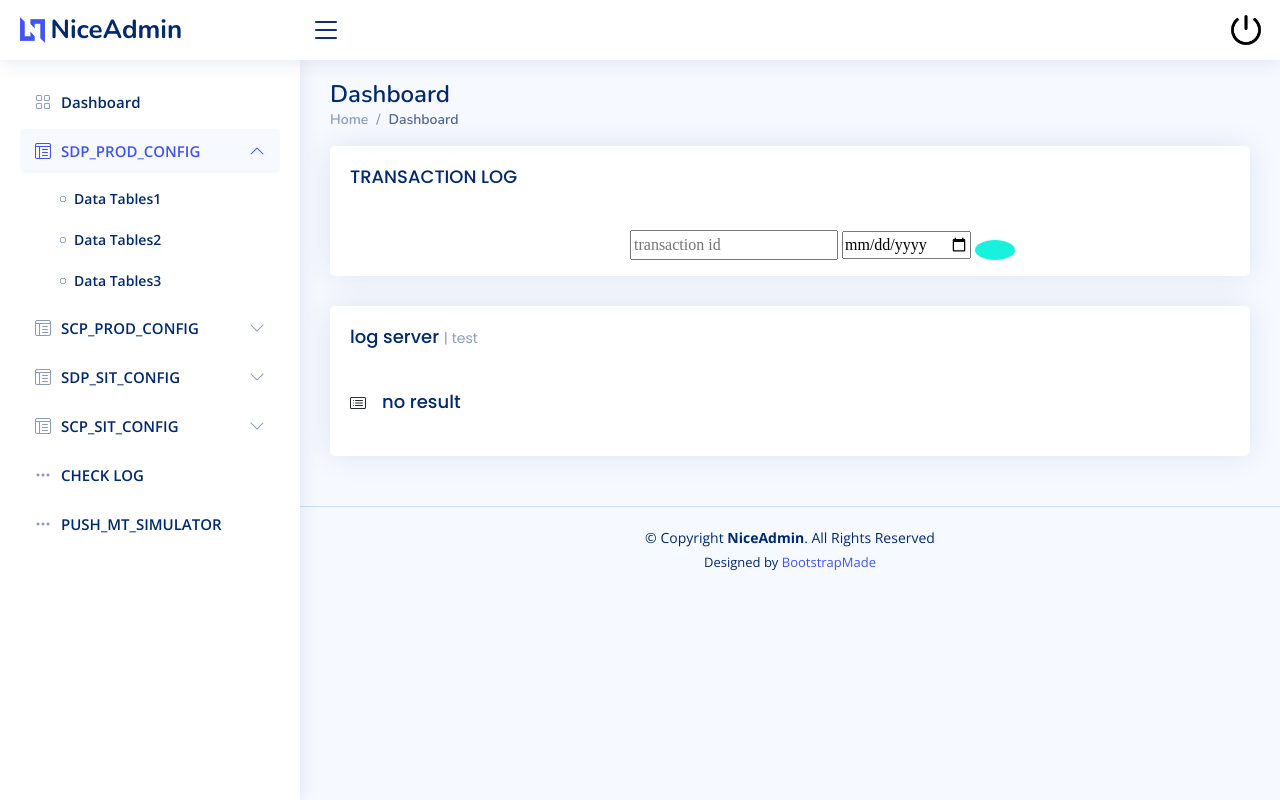
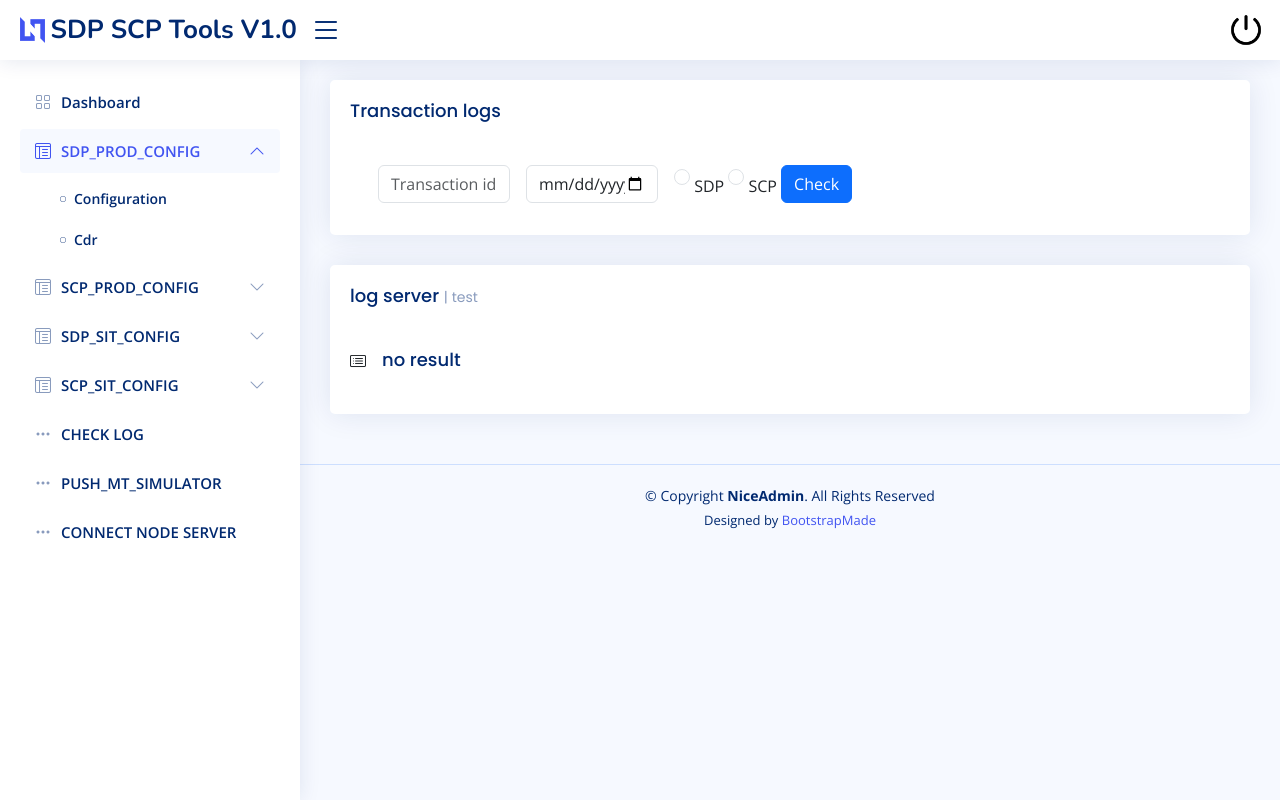
Before and after one commit to gendutkiy34/project_sdpscptools, a Flask app: template templates/logtransaction.html in a window 1280 px wide, after a click on "SDP_PROD_CONFIG". Run offline with Flask 3, Linux system fonts and the light colour scheme; the template is opened without the code that fills it, so the values that code supplies are empty; some libraries are stand-ins or nearby versions.

Commit message:
changes menus and base page sub menu

```diff
--- a/app.py
+++ b/app.py
@@ -14,39 +14,19 @@ app.app_context().push()
 def index():
     return render_template('home.html')
 
-@app.route('/test')
-def test():
-    return render_template('home.html')
+@app.route('/scpconfig')
+def scpconfig():
+    return render_template('baseconfigscp.html')
 
-@app.route('/log')
-def logcheck():
-    return render_template('home.html')
+@app.route('/scdconfig')
+def sdpconfig():
+    return render_template('baseconfigsdp.html')
 
-@app.route('/form', methods=['GET', 'POST'])
-def Simulator():
-    flag=False
-    form=FormHttpReq()
-    tempmsg=""
-    errortext=""
-    errorcode=""
-    if form.validate_on_submit():
-        flag=True
-        tempmsg="""http://{0}/push?TYPE=0&MESSAGE={1}&MOBILENO={2}&ORIGIN_ADDR={3}&REG_DELIVERY=1&PASSWORD={4}&USERNAME={5}""".format(
-            form.sdpenv.data,form.msg.data,form.msisdn.data,form.sdc.data,form.passw.data,form.username.data)
-        form.msg.data=''
-        form.passw.data=''
-        form.sdc.data=''
-        form.sdpenv.data=''
-        form.username.data=''
-        form.dt.data=''
-        form.msisdn.data=''
-        #errorcode,errortext=ReqHttp(tempmsg)
-    return render_template('simulatorform.html',formsim=form,flag=flag,errcode=errorcode,errtext=errortext,txtmsg=tempmsg)
 
-@app.route('/resultsim', methods=['GET', 'POST'])
-def SimResult():
-    return render_template('simulatorresult.html')
+@app.route('/transactionlog')
+def trxlog():
+    return render_template('logtransaction.html')
 
 
 if __name__ == '__main__':
-    app.run(debug=True,host='0.0.0.0',port='5034')
+    app.run(debug=True,host='0.0.0.0',port='8086')
--- a/templates/baseapp.html
+++ b/templates/baseapp.html
@@ -45,7 +45,7 @@
     <div class="d-flex align-items-center justify-content-between">
       <a href="index.html" class="logo d-flex align-items-center">
         <img src="{{ url_for('static',filename='assets/img/logo.png') }}" alt="">
-        <span class="d-none d-lg-block">NiceAdmin</span>
+        <span class="d-none d-lg-block">SDP SCP Tools V1.0</span>
       </a>
       <i class="bi bi-list toggle-sidebar-btn"></i>
     </div><!-- End Logo -->
@@ -75,7 +75,7 @@
     <ul class="sidebar-nav" id="sidebar-nav">
 
       <li class="nav-item">
-        <a class="nav-link collapsed" href="{{ url_for('test')  }}">
+        <a class="nav-link collapsed" href="{{ url_for('index')  }}">
           <i class="bi bi-grid"></i>
           <span>Dashboard</span>
         </a>
@@ -91,19 +91,14 @@
         </a>
         <ul id="sdpconfig-prod" class="nav-content collapse " data-bs-parent="#sidebar-nav">
             <li>
-            <a href="tables-data1.html">
-              <i class="bi bi-circle"></i><span>Data Tables1</span>
+            <a href="{{ url_for('sdpconfig')  }}">
+              <i class="bi bi-circle"></i><span>Configuration</span>
             </a>
             </li>
             <li>
-                <a href="tables-data1.html">
-                  <i class="bi bi-circle"></i><span>Data Tables2</span>
+                <a href="{{ url_for('index')  }}">
+                  <i class="bi bi-circle"></i><span>Cdr</span>
                 </a>
-            </li>
-            <li>
-                    <a href="tables-data1.html">
-                      <i class="bi bi-circle"></i><span>Data Tables3</span>
-                    </a>
             </li>
         </ul>
       </li><!-- End SDP_PROD_CONFIG -->
@@ -113,20 +108,15 @@
           <i class="bi bi-layout-text-window-reverse"></i><span>SCP_PROD_CONFIG</span><i class="bi bi-chevron-down ms-auto"></i>
         </a>
         <ul id="scpconfig-prod" class="nav-content collapse " data-bs-parent="#sidebar-nav">
-            <li>
-            <a href="tables-data1.html">
-              <i class="bi bi-circle"></i><span>Data Tables1</span>
+          <li>
+            <a href="{{ url_for('scpconfig')  }}">
+              <i class="bi bi-circle"></i><span>Configuration</span>
             </a>
             </li>
             <li>
-                <a href="tables-data1.html">
-                  <i class="bi bi-circle"></i><span>Data Tables2</span>
+                <a href="{{ url_for('index')  }}">
+                  <i class="bi bi-circle"></i><span>Cdr</span>
                 </a>
-            </li>
-            <li>
-                    <a href="tables-data1.html">
-                      <i class="bi bi-circle"></i><span>Data Tables3</span>
-                    </a>
             </li>
         </ul>
       </li><!-- End SCP_PROD_CONFIG -->
@@ -136,20 +126,15 @@
           <i class="bi bi-layout-text-window-reverse"></i><span>SDP_SIT_CONFIG</span><i class="bi bi-chevron-down ms-auto"></i>
         </a>
         <ul id="sdpconfig-sit" class="nav-content collapse " data-bs-parent="#sidebar-nav">
-            <li>
-            <a href="tables-data1.html">
-              <i class="bi bi-circle"></i><span>Data Tables1</span>
+          <li>
+            <a href="{{ url_for('index')  }}">
+              <i class="bi bi-circle"></i><span>Configuration</span>
             </a>
             </li>
             <li>
-                <a href="tables-data1.html">
-                  <i class="bi bi-circle"></i><span>Data Tables2</span>
+                <a href="{{ url_for('index')  }}">
+                  <i class="bi bi-circle"></i><span>Cdr</span>
                 </a>
-            </li>
-            <li>
-                    <a href="tables-data1.html">
-                      <i class="bi bi-circle"></i><span>Data Tables3</span>
-                    </a>
             </li>
         </ul>
       </li><!-- End SDP_SIT_CONFIG -->
@@ -159,20 +144,15 @@
           <i class="bi bi-layout-text-window-reverse"></i><span>SCP_SIT_CONFIG</span><i class="bi bi-chevron-down ms-auto"></i>
         </a>
         <ul id="scpconfig-sit" class="nav-content collapse " data-bs-parent="#sidebar-nav">
-            <li>
-            <a href="tables-data1.html">
-              <i class="bi bi-circle"></i><span>Data Tables1</span>
+          <li>
+            <a href="{{ url_for('index')  }}">
+              <i class="bi bi-circle"></i><span>Configuration</span>
             </a>
             </li>
             <li>
-                <a href="tables-data1.html">
-                  <i class="bi bi-circle"></i><span>Data Tables2</span>
+                <a href="{{ url_for('index')  }}">
+                  <i class="bi bi-circle"></i><span>Cdr</span>
                 </a>
-            </li>
-            <li>
-                    <a href="tables-data1.html">
-                      <i class="bi bi-circle"></i><span>Data Tables3</span>
-                    </a>
             </li>
         </ul>
       </li><!-- End SDP_SIT_CONFIG -->
@@ -182,21 +162,21 @@
       <!-- End Icons Nav -->
 
       <li class="nav-item">
-        <a class="nav-link collapsed" href="{{ url_for('logcheck')  }}">
+        <a class="nav-link collapsed" href="{{ url_for('trxlog')  }}">
           <i class="bi bi-three-dots"></i>
           <span>CHECK LOG</span>
         </a>
       </li><!-- End CHECK LOG PAGE -->
 
       <li class="nav-item">
-        <a class="nav-link collapsed" href="{{ url_for('Simulator')  }}">
+        <a class="nav-link collapsed" href="{{ url_for('index')  }}">
           <i class="bi bi-three-dots"></i>
           <span>PUSH_MT_SIMULATOR</span>
         </a>
       </li><!-- End F.A.Q Page Nav -->
 
       <li class="nav-item">
-        <a class="nav-link collapsed" href="{{ url_for('Simulator')  }}">
+        <a class="nav-link collapsed" href="{{ url_for('index')  }}">
           <i class="bi bi-three-dots"></i>
           <span>CONNECT NODE SERVER</span>
         </a>
--- a/templates/baseflask.html
+++ /dev/null
@@ -1,251 +0,0 @@
-<!DOCTYPE html>
-<html lang="en">
-
-<head>
-  <meta charset="utf-8">
-  <meta content="width=device-width, initial-scale=1.0" name="viewport">
-
-  <title>Dashboard - NiceAdmin Bootstrap Template</title>
-  <meta content="" name="description">
-  <meta content="" name="keywords">
-
-  <!-- Favicons -->
-  <link href="{{ url_for('static',filename='assets/img/favicon.png') }}" rel="icon">
-  <link href="{{ url_for('static',filename='assets/img/apple-touch-icon.png') }}" rel="apple-touch-icon">
-
-  <!-- Google Fonts -->
-  <link href="https://fonts.gstatic.com" rel="preconnect">
-  <link href="https://fonts.googleapis.com/css?family=Open+Sans:300,300i,400,400i,600,600i,700,700i|Nunito:300,300i,400,400i,600,600i,700,700i|Poppins:300,300i,400,400i,500,500i,600,600i,700,700i" rel="stylesheet">
-
-  <!-- Vendor CSS Files -->
-  <link href="{{ url_for('static',filename='assets/vendor/bootstrap/css/bootstrap.min.css') }}" rel="stylesheet">
-  <link href="{{ url_for('static',filename='assets/vendor/bootstrap-icons/bootstrap-icons.css') }}" rel="stylesheet">
-  <link href="{{ url_for('static',filename='assets/vendor/boxicons/css/boxicons.min.cs') }}" rel="stylesheet">
-  <link href="{{ url_for('static',filename='assets/vendor/quill/quill.snow.css') }}" rel="stylesheet">
-  <link href="{{ url_for('static',filename='assets/vendor/quill/quill.bubble.css') }}" rel="stylesheet">
-  <link href="{{ url_for('static',filename='assets/vendor/remixicon/remixicon.css') }}" rel="stylesheet">
-  <link href="{{ url_for('static',filename='assets/vendor/simple-datatables/style.css') }}" rel="stylesheet">
-
-  <!-- Template Main CSS File -->
-  <link href="{{ url_for('static',filename='assets/css/style.css') }}" rel="stylesheet">
-
-  <!-- =======================================================
-  * Template Name: NiceAdmin
-  * Updated: Jul 27 2023 with Bootstrap v5.3.1
-  * Template URL: https://bootstrapmade.com/nice-admin-bootstrap-admin-html-template/
-  * Author: BootstrapMade.com
-  * License: https://bootstrapmade.com/license/
-  ======================================================== -->
-</head>
-
-<body>
-
-  <!-- ======= Header ======= -->
-  <header id="header" class="header fixed-top d-flex align-items-center">
-    <div class="d-flex align-items-center justify-content-between">
-      <a href="index.html" class="logo d-flex align-items-center">
-        <img src="{{ url_for('static',filename='assets/img/logo.png') }}" alt="">
-        <span class="d-none d-lg-block">NiceAdmin</span>
-      </a>
-      <i class="bi bi-list toggle-sidebar-btn"></i>
-    </div><!-- End Logo -->
-
-    <!-- End Search Bar -->
-
-   <!-- End Notification Nav -->
-
-    <!-- End Messages Nav -->
-
-    <!-- End Icons Navigation -->
-    <nav class="header-nav ms-auto">
-        <ul class="d-flex align-items-center">
-            <li class="nav-item dropdown pe-3">
-
-                <a class="nav-link nav-profile d-flex align-items-center pe-0" href="#" data-bs-toggle="dropdown">
-                  <img src="{{ url_for('static',filename='assets/img/logout2.png') }} " alt="Profile" >
-                </a><!-- End Profile Iamge Icon -->
-            </li>
-        </ul>
-    </nav>
-  </header><!-- End Header -->
-
-  <!-- ======= Sidebar ======= -->
-  <aside id="sidebar" class="sidebar">
-
-    <ul class="sidebar-nav" id="sidebar-nav">
-
-      <li class="nav-item">
-        <a class="nav-link collapsed" href="{{ url_for('test')  }}">
-          <i class="bi bi-grid"></i>
-          <span>Dashboard</span>
-        </a>
-      </li><!-- End Dashboard Nav -->
-
-      <!-- End Components Nav -->
-
-      <!-- End Forms Nav -->
-
-      <li class="nav-item">
-        <a class="nav-link collapsed" data-bs-target="#sdpconfig-prod" data-bs-toggle="collapse" href="#">
-          <i class="bi bi-layout-text-window-reverse"></i><span>SDP_PROD_CONFIG</span><i class="bi bi-chevron-down ms-auto"></i>
-        </a>
-        <ul id="sdpconfig-prod" class="nav-content collapse " data-bs-parent="#sidebar-nav">
-            <li>
-            <a href="tables-data1.html">
-              <i class="bi bi-circle"></i><span>Data Tables1</span>
-            </a>
-            </li>
-            <li>
-                <a href="tables-data1.html">
-                  <i class="bi bi-circle"></i><span>Data Tables2</span>
-                </a>
-            </li>
-            <li>
-                    <a href="tables-data1.html">
-                      <i class="bi bi-circle"></i><span>Data Tables3</span>
-                    </a>
-            </li>
-        </ul>
-      </li><!-- End SDP_PROD_CONFIG -->
-
-      <li class="nav-item">
-        <a class="nav-link collapsed" data-bs-target="#scpconfig-prod" data-bs-toggle="collapse" href="#">
-          <i class="bi bi-layout-text-window-reverse"></i><span>SCP_PROD_CONFIG</span><i class="bi bi-chevron-down ms-auto"></i>
-        </a>
-        <ul id="scpconfig-prod" class="nav-content collapse " data-bs-parent="#sidebar-nav">
-            <li>
-            <a href="tables-data1.html">
-              <i class="bi bi-circle"></i><span>Data Tables1</span>
-            </a>
-            </li>
-            <li>
-                <a href="tables-data1.html">
-                  <i class="bi bi-circle"></i><span>Data Tables2</span>
-                </a>
-            </li>
-            <li>
-                    <a href="tables-data1.html">
-                      <i class="bi bi-circle"></i><span>Data Tables3</span>
-                    </a>
-            </li>
-        </ul>
-      </li><!-- End SCP_PROD_CONFIG -->
-
-      <li class="nav-item">
-        <a class="nav-link collapsed" data-bs-target="#sdpconfig-sit" data-bs-toggle="collapse" href="#">
-          <i class="bi bi-layout-text-window-reverse"></i><span>SDP_SIT_CONFIG</span><i class="bi bi-chevron-down ms-auto"></i>
-        </a>
-        <ul id="sdpconfig-sit" class="nav-content collapse " data-bs-parent="#sidebar-nav">
-            <li>
-            <a href="tables-data1.html">
-              <i class="bi bi-circle"></i><span>Data Tables1</span>
-            </a>
-            </li>
-            <li>
-                <a href="tables-data1.html">
-                  <i class="bi bi-circle"></i><span>Data Tables2</span>
-                </a>
-            </li>
-            <li>
-                    <a href="tables-data1.html">
-                      <i class="bi bi-circle"></i><span>Data Tables3</span>
-                    </a>
-            </li>
-        </ul>
-      </li><!-- End SDP_SIT_CONFIG -->
-
-      <li class="nav-item">
-        <a class="nav-link collapsed" data-bs-target="#scpconfig-sit" data-bs-toggle="collapse" href="#">
-          <i class="bi bi-layout-text-window-reverse"></i><span>SCP_SIT_CONFIG</span><i class="bi bi-chevron-down ms-auto"></i>
-        </a>
-        <ul id="scpconfig-sit" class="nav-content collapse " data-bs-parent="#sidebar-nav">
-            <li>
-            <a href="tables-data1.html">
-              <i class="bi bi-circle"></i><span>Data Tables1</span>
-            </a>
-            </li>
-            <li>
-                <a href="tables-data1.html">
-                  <i class="bi bi-circle"></i><span>Data Tables2</span>
-                </a>
-            </li>
-            <li>
-                    <a href="tables-data1.html">
-                      <i class="bi bi-circle"></i><span>Data Tables3</span>
-                    </a>
-            </li>
-        </ul>
-      </li><!-- End SDP_SIT_CONFIG -->
-
-      <!-- End Charts Nav -->
-
-      <!-- End Icons Nav -->
-
-      <li class="nav-item">
-        <a class="nav-link collapsed" href="{{ url_for('logcheck')  }}">
-          <i class="bi bi-three-dots"></i>
-          <span>CHECK LOG</span>
-        </a>
-      </li><!-- End CHECK LOG PAGE -->
-
-      <li class="nav-item">
-        <a class="nav-link collapsed" href="{{ url_for('TestForm')  }}">
-          <i class="bi bi-three-dots"></i>
-          <span>PUSH_MT_SIMULATOR</span>
-        </a>
-      </li><!-- End F.A.Q Page Nav -->
-
-    </ul>
-
-  </aside><!-- End Sidebar-->
-
-  <main id="main" class="main">
-
-    <div class="pagetitle">
-      <h1>Dashboard</h1>
-      <nav>
-        <ol class="breadcrumb">
-          <li class="breadcrumb-item"><a href="index.html">Home</a></li>
-          <li class="breadcrumb-item active">Dashboard</li>
-        </ol>
-      </nav>
-    </div><!-- End Page Title -->
-
-    {% block content %}
-    {% endblock %}
-
-  </main><!-- End #main -->
-
-  <!-- ======= Footer ======= -->
-  <footer id="footer" class="footer">
-    <div class="copyright">
-      &copy; Copyright <strong><span>NiceAdmin</span></strong>. All Rights Reserved
-    </div>
-    <div class="credits">
-      <!-- All the links in the footer should remain intact. -->
-      <!-- You can delete the links only if you purchased the pro version. -->
-      <!-- Licensing information: https://bootstrapmade.com/license/ -->
-      <!-- Purchase the pro version with working PHP/AJAX contact form: https://bootstrapmade.com/nice-admin-bootstrap-admin-html-template/ -->
-      Designed by <a href="https://bootstrapmade.com/">BootstrapMade</a>
-    </div>
-  </footer><!-- End Footer -->
-
-  <a href="#" class="back-to-top d-flex align-items-center justify-content-center"><i class="bi bi-arrow-up-short"></i></a>
-
-  <!-- Vendor JS Files -->
-
-  <script src="{{ url_for('static',filename='assets/vendor/apexcharts/apexcharts.min.js') }}"></script>
-  <script src="{{ url_for('static',filename='assets/vendor/bootstrap/js/bootstrap.bundle.min.js') }}"></script>
-  <script src="{{ url_for('static',filename='assets/vendor/chart.js/chart.umd.js') }}"></script>
-  <script src="{{ url_for('static',filename='assets/vendor/echarts/echarts.min.js') }}"></script>
-  <script src="{{ url_for('static',filename='assets/vendor/quill/quill.min.js') }}"></script>
-  <script src="{{ url_for('static',filename='assets/vendor/simple-datatables/simple-datatables.js') }}"></script>
-  <script src="{{ url_for('static',filename='assets/vendor/tinymce/tinymce.min.js') }}"></script>
-  <script src="{{ url_for('static',filename='assets/vendor/php-email-form/validate.js') }}"></script>
-
-  <!-- Template Main JS File -->
-  <script src="{{ url_for('static',filename='assets/js/main.js') }}"></script>
-
-</body>
-
-</html>
--- a/templates/logtransaction.html
+++ b/templates/logtransaction.html
@@ -1,18 +1,33 @@
-{% extends "baseflask.html" %}
+{% extends "baseapp.html" %}
 {% block content %}
 <div class="card">
     <div class="card-body">
-      <h5 class="card-title">TRANSACTION LOG</h5>
+      <h5 class="card-title">Transaction logs</h5>
     </div>
-    <div class="col-md-11">
-        <form id="regForm">
-            <p>
-                <input placeholder="transaction id" oninput="this.className = ''" name="fname">
-                <input placeholder="mm/dd/yyyy" oninput="this.className = ''" name="date" type="date">
-                <button type="button" id="prevBtn" onclick="nextPrev(-1)"><i class="fa fa-angle-double-left"></i></button>
-            </p>
-        </form>
-    </div>
+    <form class="ps-5" method="POST">
+      <div class="row g-3 ">
+        <div class="col-sm-2">
+          <input type="text" class="form-control" id="trxid" placeholder="Transaction id">
+        </div>
+        <div class="col-sm-2">
+          <input type="date" class="form-control" id="trxid" placeholder="mm/dd/yyyy">
+        </div>
+        <div class="col-sm-6">
+          <div >
+            <input class="form-check-input" type="radio" name="gridRadios" id="gridRadios1" value="sdp" >
+            <label class="form-check-label" for="gridRadios1">
+              SDP
+            </label>
+            <input class="form-check-input" type="radio" name="gridRadios" id="gridRadios2" value="scp">
+            <label class="form-check-label" for="gridRadios2">
+              SCP
+            </label>
+              <button type="submit" class="btn btn-primary mb-2"> Check </button>
+          </div>
+          <br>
+        </div>
+      </div>
+     </form>
 </div>
 <!-- Log Result Card -->
 <div class="col-xxl-4 col-xl-12">
```
Also changed, not shown: templates/baseconfig.html (added, +19 -0 lines), templates/baseconfigscp.html (added, +17 -0 lines), templates/baseconfigsdp.html (added, +28 -0 lines), templates/logserver.html (deleted, +0 -27 lines).
